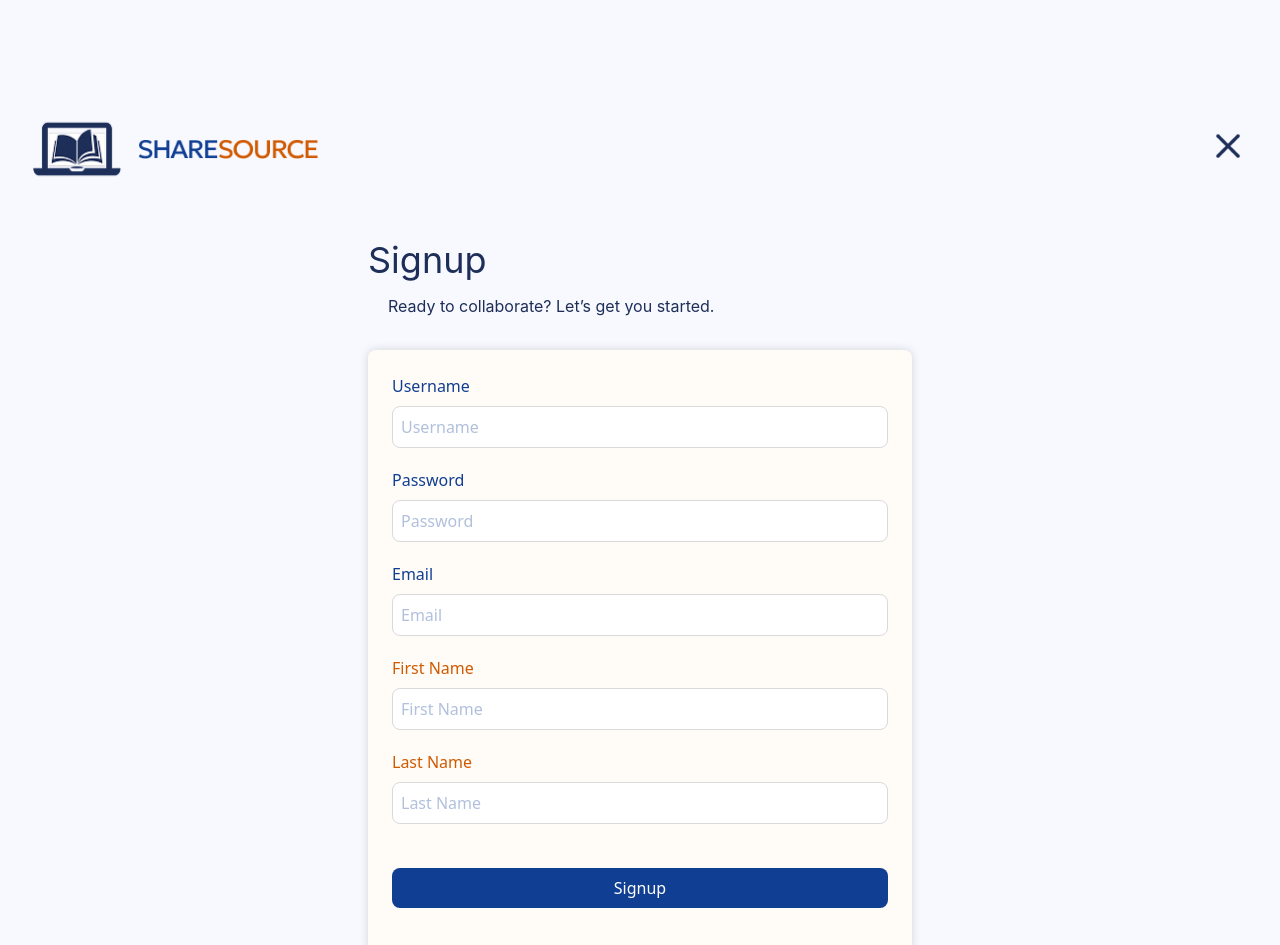
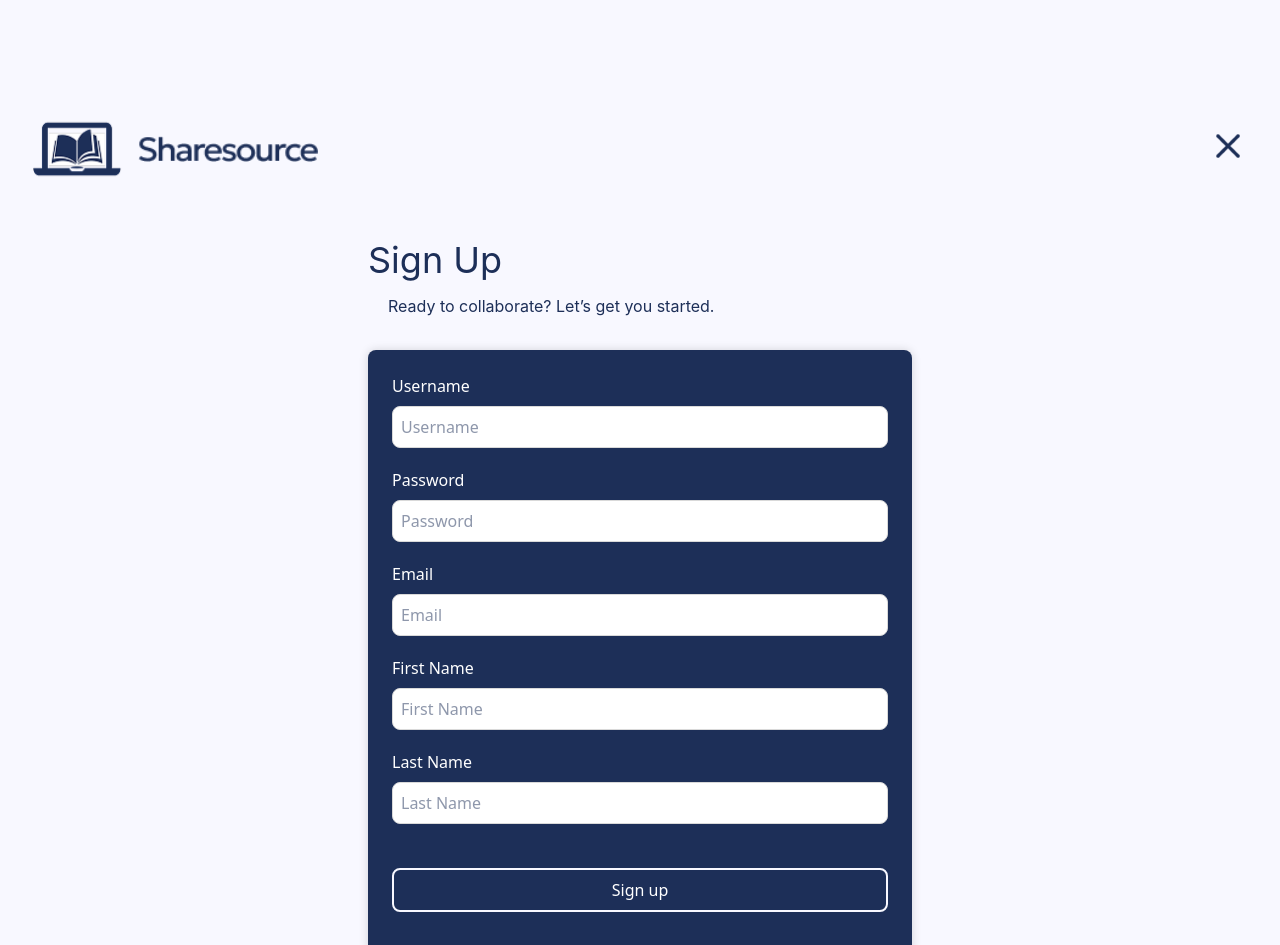
Before and after one commit to GR4C3FR/Sharesource, a React (Vite) app in the folder frontend/my-app/: page /signup in a window 1280 px wide. Shown: the top 945 px of the page. Built offline with nearby package versions, Linux system fonts and the light colour scheme.

Commit message:
landing, login, signup style tweaks

```diff
--- a/frontend/my-app/src/App.jsx
+++ b/frontend/my-app/src/App.jsx
@@ -32,7 +32,13 @@ function App() {
             <div className="w-full max-w-screen-xl flex flex-col sm:flex-row justify-between items-center space-y-6 sm:space-y-0 py-6 mb-6">
               {/* Logo Section */}
               <section className="flex items-center justify-center gap-4">
-                <img src="/sharessource-logo.png" alt="ShareSource Logo" className="w-[90px] h-auto" />
+                <button
+                  aria-label="ShareSource Home"
+                  onClick={() => navigate('/')}
+                  className="p-0 bg-transparent border-0 cursor-pointer"
+                >
+                  <img src="/sharessource-logo.png" alt="ShareSource Logo" className="w-[90px] h-auto" />
+                </button>
                 <img src="/sharessource-text.png" alt="ShareSource Text" className="w-[180px] h-auto"/>
               </section>
 
@@ -46,15 +52,14 @@ function App() {
                 </button>
                 <button
                   onClick={() => navigate("/signup")}
-                  className="px-6 py-2 border-2 border-[#1D2F58] rounded-[20px] text-[#1D2F58] geologica
-                   hover:bg-[#1D2F58] hover:text-white transition-colors duration-200 cursor-pointer text-[20px]"
+                  className="px-6 py-2 bg-[#1D2F58] border-2 border-[#1D2F58] rounded-lg text-white geologica hover:bg-[#162240] hover:text-[#FFFFFF] transition-colors duration-200 cursor-pointer text-[20px]"
                 >
                   Sign up
                 </button>
               </section>
             </div>
 
-            <div className="w-full max-w-screen-xl min-h-[75vh] flex flex-col lg:flex-row justify-between items-center gap-6 px-4 text-[#103E93]">
+            <div className="w-full max-w-screen-xl min-h-[75vh] flex flex-col lg:flex-row justify-between items-center gap-6 px-4 text-[#1D2F58]">
               <section className="flex flex-col gap-6 flex-1 max-w-2xl">
                 <h1 className="inter-text font-normal text-3xl md:text-4xl lg:text-5xl leading-tight">
                   <span className="font-sans font-medium text-3xl md:text-4xl lg:text-5xl">
@@ -65,10 +70,10 @@ function App() {
                 </h1>
 
                 <div>
-                  <p className="font-geologica font-normal text-lg md:text-xl leading-relaxed mb-5">Join the Sharesource community and make it yours.</p>
+                  <p className="font-geologica font-normal text-lg md:text-xl leading-relaxed mb-5 text-[#1D2F58]">Join the Sharesource community and make it yours.</p>
 
                   <button
-                    className="px-8 py-3 font-geologica text-base text-[#D05A02] border-2 border-[#D05A02] rounded-lg hover:bg-[#D05A02] hover:text-white transition-colors duration-200 cursor-pointer"
+                    className="px-8 py-3 font-geologica text-base text-[#1D2F58] border-2 border-[#1D2F58] rounded-lg hover:bg-[#1D2F58] hover:border-[#1D2F58] hover:text-[#FFFFFF] transition-colors duration-200 cursor-pointer"
                     onClick={() => (window.location.href = "/login")}
                   >
                     Get Started
@@ -76,8 +81,8 @@ function App() {
                 </div>
               </section>
 
-              <section className="flex-1 flex items-center justify-center">
-                <img src="/hero-img-landing.png" className="w-full max-w-md md:max-w-lg lg:max-w-xl object-contain" alt="hero"/>
+                <section className="flex-1 flex items-center justify-center">
+                <img src="/landingArt.png" className="w-full max-w-md md:max-w-lg lg:max-w-xl object-contain" alt="hero"/>
               </section>
             </div>
 
--- a/frontend/my-app/src/components/AppShell.jsx
+++ b/frontend/my-app/src/components/AppShell.jsx
@@ -45,10 +45,20 @@ export default function AppShell({ children }) {
   <div className="w-full flex flex-col items-center justify-center overflow-x-hidden bg-[#F8F8FF] min-h-screen">
       {/* Header */}
   <div className="w-full max-w-screen-xl flex flex-col lg:flex-row items-start lg:items-center justify-between space-y-4 lg:space-y-0 pt-6 pb-2 px-4 mb-15 relative">
-        {/* Logo Section */}
+        {/* Logo Section (logo only for app shell; text removed on internal pages) */}
         <section className="flex items-center justify-start gap-4 w-full lg:w-auto">
-          <img src="/sharessource-logo.png" alt="ShareSource Logo" className="w-16 sm:w-20 md:w-24 lg:w-[90px] h-auto" />
-          <img src="/sharessource-text.png" alt="ShareSource Text" className="w-28 sm:w-36 md:w-44 lg:w-[180px] h-auto"/>
+          <button
+            aria-label="ShareSource Home"
+            onClick={() => {
+              const t = localStorage.getItem('accessToken');
+              if (t) navigate('/homepage');
+              else navigate('/');
+            }}
+            className="p-0 bg-transparent border-0 cursor-pointer"
+          >
+            <img src="/sharessource-logo.png" alt="ShareSource Logo" className="w-16 sm:w-20 md:w-24 lg:w-[90px] h-auto" />
+          </button>
+          {/* intentional: no sharessource-text on internal pages */}
         </section>
 
         {/* Mobile hamburger (fixed on small and medium screens) - moved to top-right and enlarged */}
--- a/frontend/my-app/src/pages/Signup.jsx
+++ b/frontend/my-app/src/pages/Signup.jsx
@@ -36,7 +36,17 @@ export default function Signup() {
       <div className="w-full max-w-screen-xl mx-auto flex flex-col sm:flex-row justify-between items-center space-y-6 sm:space-y-0 py-4 mb-8 px-4">
         {/* Logo Section */}
         <section className="flex items-center justify-center gap-4">
-          <img src="/sharessource-logo.png" alt="ShareSource Logo" className="w-[90px] h-auto" />
+          <button
+            aria-label="ShareSource Home"
+            onClick={() => {
+              const t = localStorage.getItem('accessToken');
+              if (t) navigate('/homepage');
+              else navigate('/');
+            }}
+            className="p-0 bg-transparent border-0 cursor-pointer"
+          >
+            <img src="/sharessource-logo.png" alt="ShareSource Logo" className="w-[90px] h-auto" />
+          </button>
           <img src="/sharessource-text.png" alt="ShareSource Text" className="w-[180px] h-auto"/>
         </section>
 
@@ -59,31 +69,31 @@ export default function Signup() {
 
   <div className="w-full max-w-xl mx-auto flex flex-col mb-7 px-4">
         <section className="mb-9">
-          <h1 className="inter-text font-normal text-[36px] leading-[36px] tracking-[0%] mb-5 text-[#1D2F58]">Signup</h1>
-          <p className="inter-text font-normal text-[16px] leading-[16px] tracking-[0%] pl-5 text-[#1D2F58]">Ready to collaborate? Let’s get you started.</p>
-        </section>
+                <h1 className="inter-text font-normal text-[36px] leading-[36px] tracking-[0%] mb-5 text-[#1D2F58]">Sign Up</h1>
+                <p className="inter-text font-normal text-[16px] leading-[16px] tracking-[0%] pl-5 text-[#1D2F58]">Ready to collaborate? Let’s get you started.</p>
+              </section>
 
-  <section className="flex bg-[#FFFCF7] rounded-[8px] shadow-[0_0_10px_rgba(0,0,0,0.15)] p-6 w-full">
+        <section className="flex bg-[#1D2F58] rounded-[8px] shadow-[0_0_10px_rgba(0,0,0,0.15)] p-6 w-full">
           <form
             onSubmit={handleSubmit}
             className="flex flex-col justify-center w-full gap-5"
           >
             {/* Username */}
             <section className="flex flex-col w-full">
-              <label htmlFor="username" className="mb-2 text-md font-medium text-left text-[#103E93]">Username</label>
+                    <label htmlFor="username" className="mb-2 text-md font-medium text-left text-[#FFFFFF] bg-transparent">Username</label>
               <input
                 id="username"
                 placeholder="Username"
                 value={username}
                 onChange={(e) => setUsername(e.target.value)}
                 required
-                className="w-full border border-[#D9D9D9] bg-[#FFFFFF] text-[#103E93A6] rounded-[8px] p-2 focus:outline-none focus:ring-2 focus:ring-blue-500"
+                      className="w-full border border-[#D9D9D9] bg-white text-[#1D2F58] rounded-[8px] p-2 focus:outline-none focus:ring-2 focus:ring-[#1D2F58]"
               />
             </section>
 
             {/* Password */}
             <section className="flex flex-col w-full">
-              <label htmlFor="password" className="mb-2 text-md font-medium text-[#103E93]">Password</label>
+              <label htmlFor="password" className="mb-2 text-md font-medium text-[#FFFFFF]">Password</label>
               <input
                 id="password"
                 type="password"
@@ -91,13 +101,13 @@ export default function Signup() {
                 value={password}
                 onChange={(e) => setPassword(e.target.value)}
                 required
-                className="w-full border border-[#D9D9D9] bg-[#FFFFFF] text-[#103E93A6] rounded-[8px] p-2 focus:outline-none focus:ring-2 focus:ring-blue-500"
+                className="w-full border border-[#D9D9D9] bg-white text-[#1D2F58] rounded-[8px] p-2 focus:outline-none focus:ring-2 focus:ring-[#1D2F58]"
               />
             </section>
 
             {/* Email */}
             <section className="flex flex-col w-full">
-              <label htmlFor="email" className="mb-2 text-md font-medium text-left text-[#103E93]">Email</label>
+              <label htmlFor="email" className="mb-2 text-md font-medium text-left text-[#FFFFFF]">Email</label>
               <input
                 id="email"
                 type="email"
@@ -105,33 +115,33 @@ export default function Signup() {
                 value={email}
                 onChange={(e) => setEmail(e.target.value)}
                 required
-                className="w-full border border-[#D9D9D9] bg-[#FFFFFF] text-[#103E93A6] rounded-[8px] p-2 focus:outline-none focus:ring-2 focus:ring-blue-500"
+                className="w-full border border-[#D9D9D9] bg-white text-[#1D2F58] rounded-[8px] p-2 focus:outline-none focus:ring-2 focus:ring-[#1D2F58]"
               />
             </section>
 
             {/* First Name */}
             <section className="flex flex-col w-full">
-              <label htmlFor="firstName" className="mb-2 text-md font-medium text-left text-[#D05A02]">First Name</label>
+              <label htmlFor="firstName" className="mb-2 text-md font-medium text-left text-[#FFFFFF]">First Name</label>
               <input
                 id="firstName"
                 placeholder="First Name"
                 value={firstName}
                 onChange={(e) => setFirstName(e.target.value)}
                 required
-                className="w-full border border-[#D9D9D9] bg-[#FFFFFF] text-[#103E93A6] rounded-[8px] p-2 focus:outline-none focus:ring-2 focus:ring-blue-500"
+                className="w-full border border-[#D9D9D9] bg-white text-[#1D2F58] rounded-[8px] p-2 focus:outline-none focus:ring-2 focus:ring-[#1D2F58]"
               />
             </section>
 
             {/* Last Name */}
             <section className="flex flex-col w-full">
-              <label htmlFor="lastName" className="mb-2 text-md font-medium text-left text-[#D05A02]">Last Name</label>
+              <label htmlFor="lastName" className="mb-2 text-md font-medium text-left text-[#FFFFFF]">Last Name</label>
               <input
                 id="lastName"
                 placeholder="Last Name"
                 value={lastName}
                 onChange={(e) => setLastName(e.target.value)}
                 required
-                className="w-full border border-[#D9D9D9] bg-[#FFFFFF] text-[#103E93A6] rounded-[8px] p-2 focus:outline-none focus:ring-2 focus:ring-blue-500 mb-4"
+                className="w-full border border-[#D9D9D9] bg-white text-[#1D2F58] rounded-[8px] p-2 focus:outline-none focus:ring-2 focus:ring-[#1D2F58] mb-4"
               />
             </section>
 
@@ -141,9 +151,9 @@ export default function Signup() {
             {/* Submit Button */}
             <button
               type="submit"
-              className="w-full bg-[#103E93] text-white rounded-[8px] p-2 hover:bg-[#0d2c70] mt-2 mb-5 cursor-pointer"
+              className="w-full border-2 border-[#F8F8FF] text-white rounded-[8px] p-2 hover:bg-[#F8F8FF] hover:text-[#1D2F58] mt-2 mb-5 cursor-pointer transition-colors duration-150"
             >
-              Signup
+              Sign up
             </button>
           </form>
         </section>
```
Also changed, not shown: frontend/my-app/src/pages/Login.jsx (+20 -10 lines), frontend/my-app/public/landingArt.png (added), frontend/my-app/public/sharessource-text.png.
